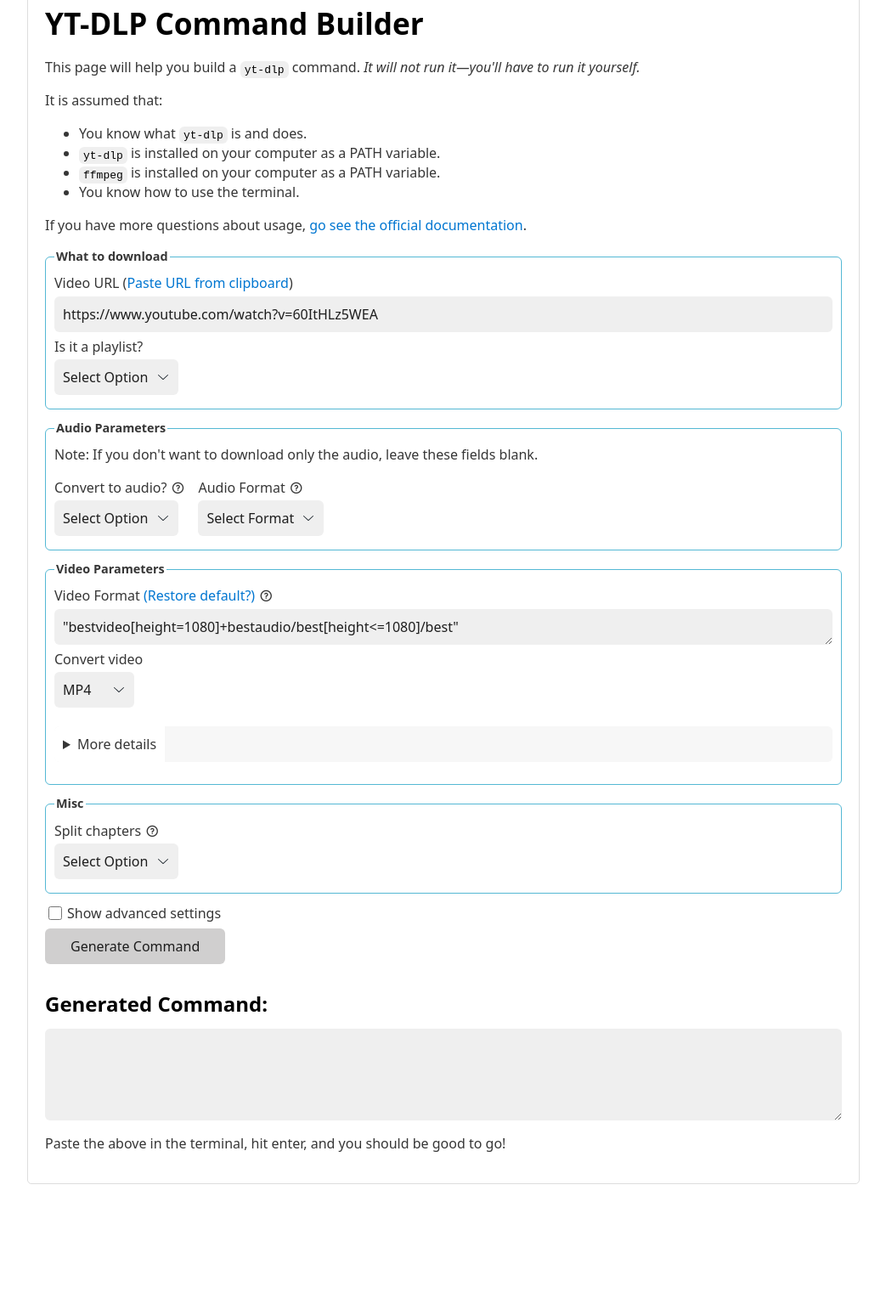
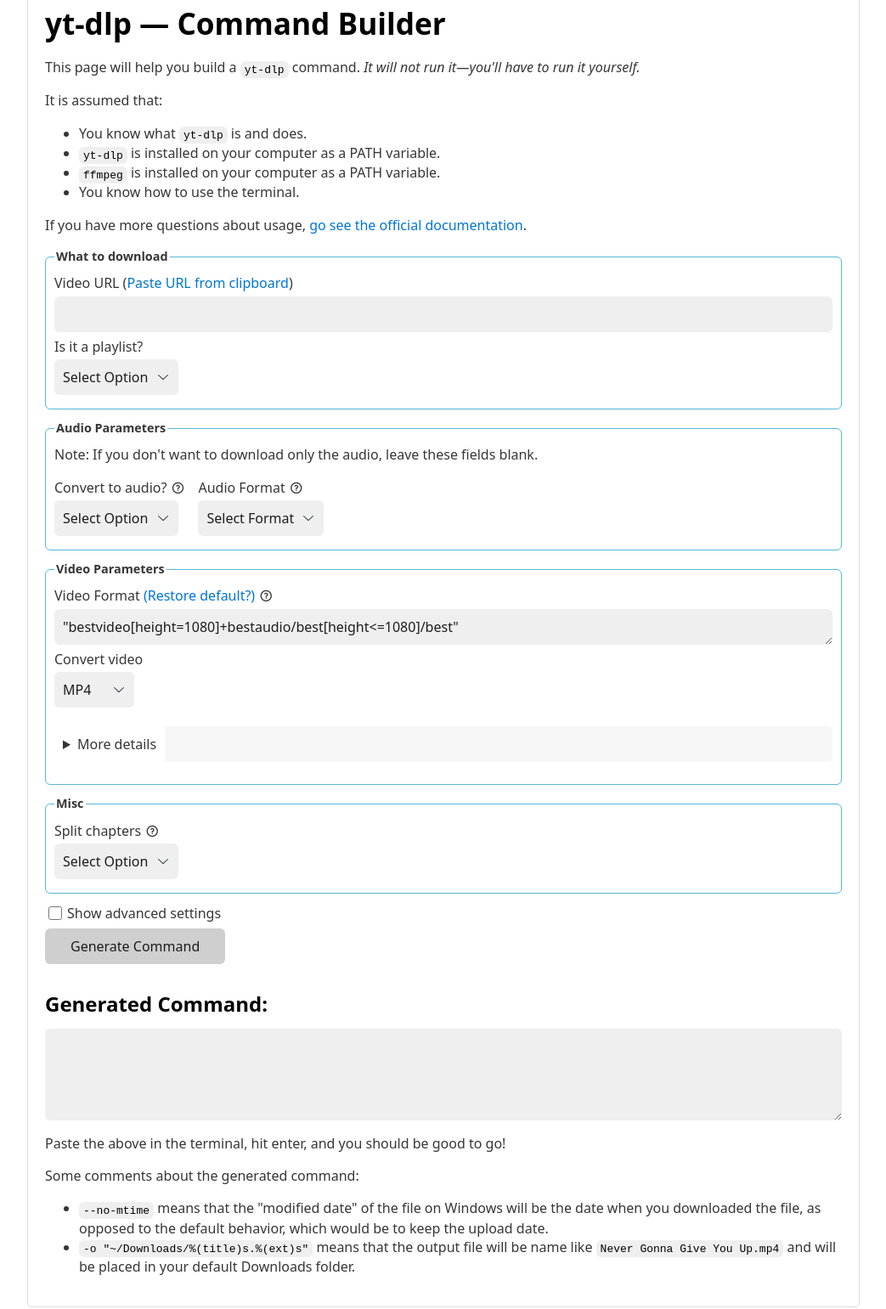
Before and after one commit to thelegend09/yt-dlp-builder, a plain HTML site: page index.html in a window 1280 px wide. Shown: the part 62-1603 px from the top of the page at 85% size, without its empty margins (118-1161 px from the left). Before the commit the page ends 1476 px from the top, so only its background shows below. Drawn offline with nearby package versions, Linux system fonts and the light colour scheme.

Commit message:
add explanation about default command content

```diff
--- a/index.html
+++ b/index.html
@@ -25,7 +25,7 @@
   </head>
   <body>
     <div class="container">
-      <h1>YT-DLP Command Builder</h1>
+      <h1>yt-dlp — Command Builder</h1>
       <p>
         This page will help you build a <code>yt-dlp</code> command. <em>
           It will not run it—you'll have to run it yourself.
@@ -66,7 +66,7 @@
               id="url"
               name="url"
               required
-              value="https://www.youtube.com/watch?v=60ItHLz5WEA"
+              value=""
             />
           </div>
           <div>
@@ -320,6 +320,15 @@
         <h2>Generated Command:</h2>
         <textarea id="generatedCommand" rows="4" style="width: 100%"></textarea>
         <p>Paste the above in the terminal, hit enter, and you should be good to go!</p>
+        <p class="note">
+          Some comments about the generated command:
+          <ul>
+            <li><code>--no-mtime</code> means that the "modified date" of the file on Windows will
+              be the date when you downloaded the file, as opposed to the default behavior, which would be to keep the upload date.
+            </li>
+            <li><code>-o "~/Downloads/%(title)s.%(ext)s"</code> means that the output file will be name like <code>Never Gonna Give You Up.mp4</code> and will be placed in your default Downloads folder.</li>
+          </ul>
+        </p>
       </div>
     </div>
   </body>
```
